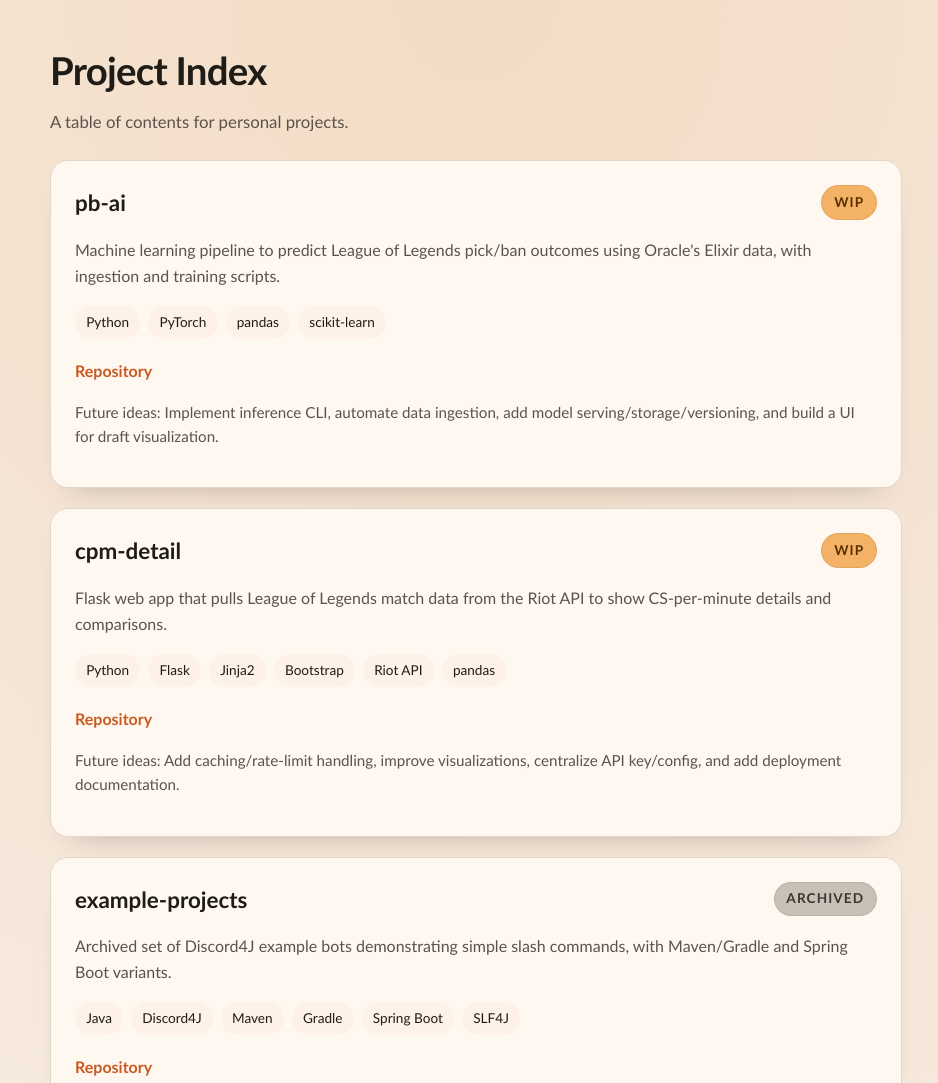
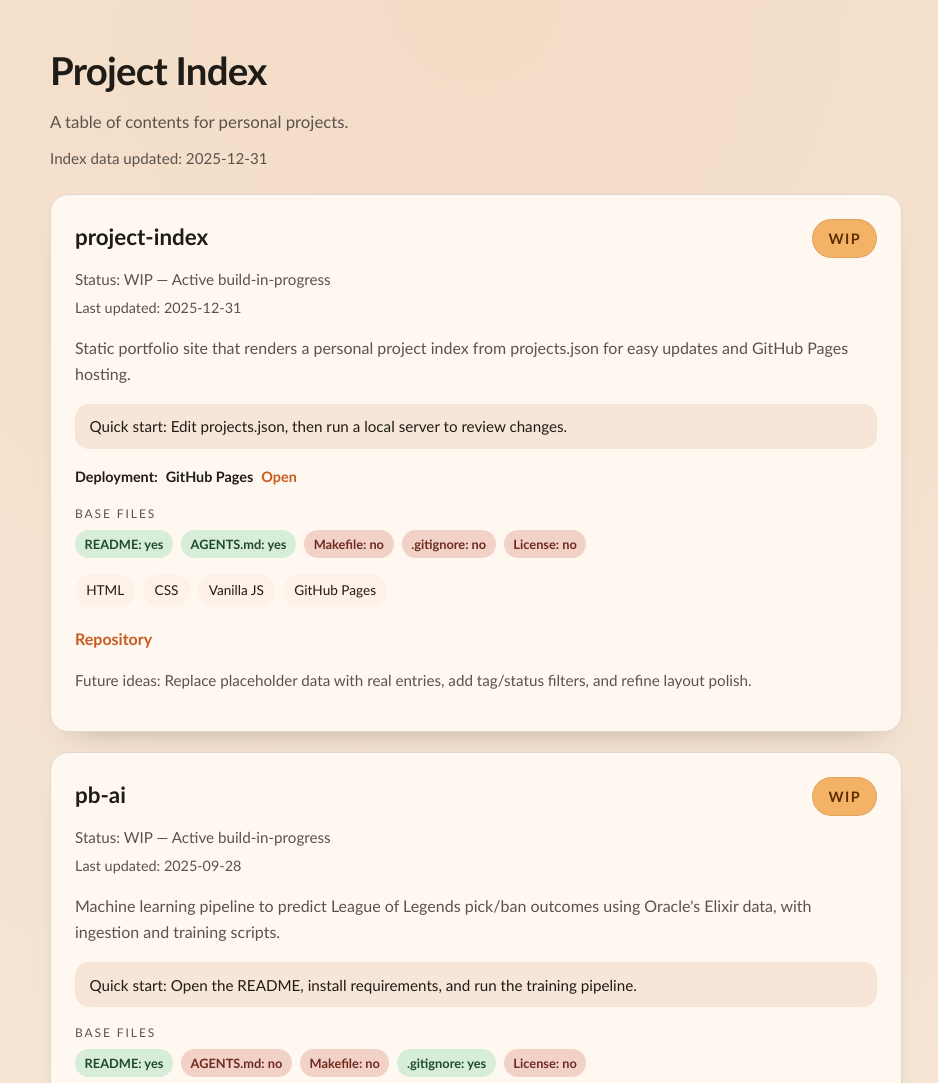
Before and after one commit to jmirving/project-index, a plain HTML site: page index.html in a window 1280 px wide. Shown: the top 1083 px of the page, without its empty margins (164-1102 px from the left). Drawn offline with Linux system fonts and the light colour scheme.

Commit message:
Add project metadata fields and UI

```diff
--- a/index.html
+++ b/index.html
@@ -10,6 +10,7 @@
     <header>
       <h1>Project Index</h1>
       <p>A table of contents for personal projects.</p>
+      <p id="data-updated" class="data-updated"></p>
     </header>
     <main>
       <section id="projects" aria-live="polite"></section>
--- a/projects.json
+++ b/projects.json
@@ -1,86 +1,297 @@
-[
+{
+  "updatedAt": "2025-12-31",
+  "projects": [
     {
       "name": "pb-ai",
       "repo": "https://github.com/jmirving/ai-pb",
       "status": "WIP",
-    "tech": ["Python", "PyTorch", "pandas", "scikit-learn"],
+      "lastUpdated": "2025-09-28",
+      "tech": [
+        "Python",
+        "PyTorch",
+        "pandas",
+        "scikit-learn"
+      ],
       "description": "Machine learning pipeline to predict League of Legends pick/ban outcomes using Oracle's Elixir data, with ingestion and training scripts.",
-    "future": "Implement inference CLI, automate data ingestion, add model serving/storage/versioning, and build a UI for draft visualization."
+      "future": "Implement inference CLI, automate data ingestion, add model serving/storage/versioning, and build a UI for draft visualization.",
+      "baseFiles": {
+        "readme": true,
+        "agents": false,
+        "make": false,
+        "gitignore": true,
+        "license": false
+      },
+      "quickStart": "Open the README, install requirements, and run the training pipeline.",
+      "order": 2,
+      "deploy": {
+        "type": null,
+        "url": null
+      }
     },
     {
       "name": "cpm-detail",
       "repo": "https://github.com/jmirving/cpm-detail",
       "status": "WIP",
-    "tech": ["Python", "Flask", "Jinja2", "Bootstrap", "Riot API", "pandas"],
+      "lastUpdated": "2024-12-23",
+      "tech": [
+        "Python",
+        "Flask",
+        "Jinja2",
+        "Bootstrap",
+        "Riot API",
+        "pandas"
+      ],
       "description": "Flask web app that pulls League of Legends match data from the Riot API to show CS-per-minute details and comparisons.",
-    "future": "Add caching/rate-limit handling, improve visualizations, centralize API key/config, and add deployment documentation."
+      "future": "Add caching/rate-limit handling, improve visualizations, centralize API key/config, and add deployment documentation.",
+      "baseFiles": {
+        "readme": false,
+        "agents": false,
+        "make": false,
+        "gitignore": true,
+        "license": false
+      },
+      "quickStart": "Read the README, add your Riot API key, and start the Flask app.",
+      "order": 4,
+      "deploy": {
+        "type": "Render",
+        "url": null
+      }
     },
     {
       "name": "example-projects",
       "repo": "https://github.com/jmirving/example-projects",
       "status": "Archived",
-    "tech": ["Java", "Discord4J", "Maven", "Gradle", "Spring Boot", "SLF4J"],
-    "description": "Archived set of Discord4J example bots demonstrating simple slash commands, with Maven/Gradle and Spring Boot variants."
+      "lastUpdated": "2022-02-08",
+      "tech": [
+        "Java",
+        "Discord4J",
+        "Maven",
+        "Gradle",
+        "Spring Boot",
+        "SLF4J"
+      ],
+      "description": "Archived set of Discord4J example bots demonstrating simple slash commands, with Maven/Gradle and Spring Boot variants.",
+      "baseFiles": {
+        "readme": true,
+        "agents": false,
+        "make": false,
+        "gitignore": true,
+        "license": false
+      },
+      "order": 9,
+      "quickStart": null,
+      "deploy": {
+        "type": null,
+        "url": null
+      }
     },
     {
       "name": "project-index",
       "repo": "https://github.com/jmirving/project-index",
       "status": "WIP",
-    "tech": ["HTML", "CSS", "Vanilla JS", "GitHub Pages"],
+      "lastUpdated": "2025-12-31",
+      "tech": [
+        "HTML",
+        "CSS",
+        "Vanilla JS",
+        "GitHub Pages"
+      ],
       "description": "Static portfolio site that renders a personal project index from projects.json for easy updates and GitHub Pages hosting.",
-    "future": "Replace placeholder data with real entries, add tag/status filters, and refine layout polish."
+      "future": "Replace placeholder data with real entries, add tag/status filters, and refine layout polish.",
+      "baseFiles": {
+        "readme": true,
+        "agents": true,
+        "make": false,
+        "gitignore": false,
+        "license": false
+      },
+      "quickStart": "Edit projects.json, then run a local server to review changes.",
+      "order": 1,
+      "deploy": {
+        "type": "GitHub Pages",
+        "url": "https://jmirving.github.io/project-index/"
+      }
     },
     {
       "name": "java-collection-archive",
       "repo": "https://github.com/jmirving/java-collection-archive",
       "status": "Archived",
-    "tech": ["Java", "Spring Boot", "Thymeleaf", "MySQL", "Gradle"],
-    "description": "Archived collection repo for prior Java projects."
+      "lastUpdated": null,
+      "tech": [
+        "Java",
+        "Spring Boot",
+        "Thymeleaf",
+        "MySQL",
+        "Gradle"
+      ],
+      "description": "Archived collection repo for prior Java projects.",
+      "baseFiles": {
+        "readme": null,
+        "agents": null,
+        "make": null,
+        "gitignore": null,
+        "license": null
+      },
+      "order": 10,
+      "quickStart": null,
+      "deploy": {
+        "type": null,
+        "url": null
+      }
     },
     {
       "name": "ScanReconciliationTool",
       "repo": "https://github.com/jmirving/ScanReconciliationTool",
-    "status": "Archived",
-    "tech": ["Java", "Spring Boot", "Thymeleaf", "Spring Security", "JPA", "Gradle"],
-    "description": "Archived portfolio demo of a Spring Boot web app for reconciling scan metadata across systems like SonarQube, Bitbucket, and Alfabet."
+      "status": "Demo",
+      "lastUpdated": null,
+      "tech": [
+        "Java",
+        "Spring Boot",
+        "Thymeleaf",
+        "Spring Security",
+        "JPA",
+        "Gradle"
+      ],
+      "description": "Archived portfolio demo of a Spring Boot web app for reconciling scan metadata across systems like SonarQube, Bitbucket, and Alfabet.",
+      "baseFiles": {
+        "readme": null,
+        "agents": null,
+        "make": null,
+        "gitignore": null,
+        "license": null
+      },
+      "order": 8,
+      "quickStart": null,
+      "deploy": {
+        "type": null,
+        "url": null
+      }
     },
     {
       "name": "SpaceProto",
       "repo": "https://github.com/jmirving/SpaceProto",
       "status": "Dormant",
-    "tech": ["Unity", "C#"],
+      "lastUpdated": null,
+      "tech": [
+        "Unity",
+        "C#"
+      ],
       "description": "Unity space game prototype project with starter assets and settings.",
-    "future": "Define core gameplay loop, add basic controls, and build an initial level."
+      "future": "Define core gameplay loop, add basic controls, and build an initial level.",
+      "baseFiles": {
+        "readme": null,
+        "agents": null,
+        "make": null,
+        "gitignore": null,
+        "license": null
+      },
+      "quickStart": "Open the Unity project and play the main scene.",
+      "order": 5,
+      "deploy": {
+        "type": null,
+        "url": null
+      }
     },
     {
       "name": "unity-collection-archive",
       "repo": "https://github.com/jmirving/unity-collection-archive",
       "status": "Archived",
-    "tech": ["Unity", "C#"],
-    "description": "Archived collection repo for prior Unity projects."
+      "lastUpdated": null,
+      "tech": [
+        "Unity",
+        "C#"
+      ],
+      "description": "Archived collection repo for prior Unity projects.",
+      "baseFiles": {
+        "readme": null,
+        "agents": null,
+        "make": null,
+        "gitignore": null,
+        "license": null
+      },
+      "order": 11,
+      "quickStart": null,
+      "deploy": {
+        "type": null,
+        "url": null
+      }
     },
     {
       "name": "ai-pb-data-download-cron",
       "repo": "https://github.com/jmirving/ai-pb-data-download-cron",
       "status": "Idea",
-    "tech": ["Java", "Gradle"],
+      "lastUpdated": null,
+      "tech": [
+        "Java",
+        "Gradle"
+      ],
       "description": "Cron-style downloader intended to gather, parse, and store data for the AI pick/ban service.",
-    "future": "Implement download/parsing pipeline, schedule runs, and add storage targets for processed datasets."
+      "future": "Implement download/parsing pipeline, schedule runs, and add storage targets for processed datasets.",
+      "baseFiles": {
+        "readme": null,
+        "agents": null,
+        "make": null,
+        "gitignore": null,
+        "license": null
+      },
+      "quickStart": "Draft the download pipeline and wire up a scheduler entry point.",
+      "order": 6,
+      "deploy": {
+        "type": null,
+        "url": null
+      }
     },
     {
       "name": "discord-jungle-score-bot",
       "repo": "https://github.com/jmirving/discord-jungle-score-bot",
       "status": "WIP",
-    "tech": ["Java", "Spring Boot", "JDA", "H2", "Gradle"],
+      "lastUpdated": null,
+      "tech": [
+        "Java",
+        "Spring Boot",
+        "JDA",
+        "H2",
+        "Gradle"
+      ],
       "description": "Discord bot for tracking League of Legends jungle clear times with slash commands and embedded leaderboard logic.",
-    "future": "Add deployment docs, improve admin workflows, and expand stats/leaderboard views."
+      "future": "Add deployment docs, improve admin workflows, and expand stats/leaderboard views.",
+      "baseFiles": {
+        "readme": null,
+        "agents": null,
+        "make": null,
+        "gitignore": null,
+        "license": null
+      },
+      "quickStart": "Review the README, configure the bot token, and launch the bot.",
+      "order": 3,
+      "deploy": {
+        "type": null,
+        "url": null
+      }
     },
     {
       "name": "simple-draft-ui",
       "repo": "https://github.com/jmirving/simple-draft-ui",
       "status": "Idea",
-    "tech": ["TBD"],
+      "lastUpdated": null,
+      "tech": [
+        "TBD"
+      ],
       "description": "Draft UI concept for managing player champion pools and team comp types.",
-    "future": "Define data model and build a basic interactive prototype."
+      "future": "Define data model and build a basic interactive prototype.",
+      "baseFiles": {
+        "readme": null,
+        "agents": null,
+        "make": null,
+        "gitignore": null,
+        "license": null
+      },
+      "quickStart": "Define a minimal data model and build a quick HTML prototype.",
+      "order": 7,
+      "deploy": {
+        "type": null,
+        "url": null
+      }
     }
   ]
+}
--- a/script.js
+++ b/script.js
@@ -1,4 +1,5 @@
 const projectsContainer = document.querySelector("#projects");
+const dataUpdatedLabel = document.querySelector("#data-updated");
 
 const createElement = (tag, className, text) => {
   const element = document.createElement(tag);
@@ -40,8 +41,23 @@ const STATUS_CONFIG = {
   Dormant: {
     label: "Dormant",
     className: "status-dormant",
-    description: "Paused or inactive",
+    description: "Inactive, no recent attention",
   },
+};
+
+const formatDate = (value) => {
+  if (!value) {
+    return "Unknown";
+  }
+  if (typeof value === "string") {
+    if (/^\\d{4}-\\d{2}-\\d{2}$/.test(value)) {
+      return value;
+    }
+    if (value.includes("T")) {
+      return value.split("T")[0];
+    }
+  }
+  return value;
 };
 
 const renderProject = (project) => {
@@ -63,10 +79,92 @@ const renderProject = (project) => {
 
   header.append(title, statusWrap);
   card.appendChild(header);
+  const meta = createElement("div", "project-meta");
+  const statusDetail = createElement(
+    "p",
+    "project-status-detail",
+    statusMeta.description
+      ? `Status: ${statusMeta.label} — ${statusMeta.description}`
+      : `Status: ${statusMeta.label}`
+  );
+  const lastUpdated = createElement(
+    "p",
+    "project-last-updated",
+    `Last updated: ${formatDate(project.lastUpdated)}`
+  );
+  meta.append(statusDetail, lastUpdated);
+  card.appendChild(meta);
 
   card.appendChild(
     createElement("p", "project-description", project.description)
   );
+
+  if (project.quickStart) {
+    const quickStart = createElement(
+      "p",
+      "project-quick-start",
+      `Quick start: ${project.quickStart}`
+    );
+    card.appendChild(quickStart);
+  }
+
+  if (project.deploy?.type) {
+    const deploy = createElement("div", "project-deploy");
+    const deployLabel = createElement(
+      "span",
+      "project-deploy-label",
+      "Deployment:"
+    );
+    const deployType = createElement(
+      "span",
+      "project-deploy-type",
+      project.deploy.type
+    );
+    deploy.append(deployLabel, deployType);
+    if (project.deploy.url) {
+      const deployLink = createElement(
+        "a",
+        "project-deploy-link",
+        "Open"
+      );
+      deployLink.href = project.deploy.url;
+      deployLink.target = "_blank";
+      deployLink.rel = "noopener noreferrer";
+      deploy.appendChild(deployLink);
+    }
+    card.appendChild(deploy);
+  }
+
+  if (project.baseFiles) {
+    const baseSection = createElement("div", "project-base-files");
+    baseSection.appendChild(
+      createElement("p", "project-base-title", "Base files")
+    );
+    const baseList = createElement("ul", "project-base-list");
+    const baseLabels = {
+      readme: "README",
+      agents: "AGENTS.md",
+      make: "Makefile",
+      gitignore: ".gitignore",
+      license: "License",
+    };
+    Object.entries(baseLabels).forEach(([key, label]) => {
+      if (!(key in project.baseFiles)) {
+        return;
+      }
+      const value = project.baseFiles[key];
+      const status =
+        value === true ? "present" : value === false ? "missing" : "unknown";
+      const item = createElement(
+        "li",
+        `project-base-item base-${status}`,
+        `${label}: ${status === "present" ? "yes" : status === "missing" ? "no" : "unknown"}`
+      );
+      baseList.appendChild(item);
+    });
+    baseSection.appendChild(baseList);
+    card.appendChild(baseSection);
+  }
 
   if (Array.isArray(project.tech) && project.tech.length > 0) {
     const techList = createElement("ul", "project-tech");
@@ -112,6 +210,17 @@ const renderProjects = (projects) => {
   });
 };
 
+const sortProjects = (projects) => {
+  return [...projects].sort((a, b) => {
+    const orderA = Number.isFinite(a.order) ? a.order : Number.MAX_SAFE_INTEGER;
+    const orderB = Number.isFinite(b.order) ? b.order : Number.MAX_SAFE_INTEGER;
+    if (orderA !== orderB) {
+      return orderA - orderB;
+    }
+    return (a.name || "").localeCompare(b.name || "");
+  });
+};
+
 const start = async () => {
   if (!projectsContainer) {
     return;
@@ -125,12 +234,20 @@ const start = async () => {
       throw new Error("Failed to load project data.");
     }
 
-    const projects = await response.json();
+    const data = await response.json();
+    const projects = Array.isArray(data) ? data : data?.projects;
     if (!Array.isArray(projects)) {
       throw new Error("Project data is not an array.");
     }
 
-    renderProjects(projects);
+    if (dataUpdatedLabel) {
+      const updatedAt = Array.isArray(data) ? null : data?.updatedAt;
+      dataUpdatedLabel.textContent = updatedAt
+        ? `Index data updated: ${formatDate(updatedAt)}`
+        : "";
+    }
+
+    renderProjects(sortProjects(projects));
   } catch (error) {
     const isFileProtocol = window.location.protocol === "file:";
     projectsContainer.textContent = isFileProtocol
--- a/style.css
+++ b/style.css
@@ -23,6 +23,12 @@
   --status-dormant-ink: #5a4333;
   --status-unknown-bg: #e7e1da;
   --status-unknown-ink: #4f4a43;
+  --base-present-bg: #d6edd8;
+  --base-present-ink: #1f4a2b;
+  --base-missing-bg: #f2d1c7;
+  --base-missing-ink: #6f2a1f;
+  --base-unknown-bg: #ece5dd;
+  --base-unknown-ink: #4f4a43;
 }
 
 * {
@@ -59,6 +65,12 @@ header p {
   margin: 0;
   color: var(--muted);
   font-size: 1.05rem;
+}
+
+.data-updated {
+  margin-top: 0.6rem;
+  font-size: 0.95rem;
+  color: var(--muted);
 }
 
 main {
@@ -99,13 +111,74 @@ main {
 }
 
 .project-status-label {
-  font-size: 0.85rem;
-  letter-spacing: 0.08em;
+  font-size: 0.9rem;
+  letter-spacing: 0.1em;
   text-transform: uppercase;
-  padding: 0.4rem 0.8rem;
+  padding: 0.5rem 1rem;
   border-radius: 999px;
   font-weight: 700;
   box-shadow: inset 0 0 0 1px rgba(0, 0, 0, 0.08);
+}
+
+.project-meta {
+  display: grid;
+  gap: 0.3rem;
+  margin: 0.55rem 0 0.9rem;
+}
+
+.project-status-detail {
+  margin: 0;
+  font-size: 0.95rem;
+  color: var(--muted);
+}
+
+.project-last-updated {
+  margin: 0;
+  font-size: 0.9rem;
+  color: var(--muted);
+}
+
+.project-base-files {
+  margin: 0 0 1rem;
+}
+
+.project-base-title {
+  margin: 0 0 0.4rem;
+  font-size: 0.75rem;
+  letter-spacing: 0.16em;
+  text-transform: uppercase;
+  color: var(--muted);
+}
+
+.project-base-list {
+  list-style: none;
+  display: flex;
+  flex-wrap: wrap;
+  gap: 0.5rem;
+  padding: 0;
+  margin: 0;
+}
+
+.project-base-item {
+  font-size: 0.8rem;
+  padding: 0.25rem 0.6rem;
+  border-radius: 999px;
+  font-weight: 600;
+}
+
+.base-present {
+  background: var(--base-present-bg);
+  color: var(--base-present-ink);
+}
+
+.base-missing {
+  background: var(--base-missing-bg);
+  color: var(--base-missing-ink);
+}
+
+.base-unknown {
+  background: var(--base-unknown-bg);
+  color: var(--base-unknown-ink);
 }
 
 
@@ -147,6 +220,41 @@ main {
 .project-description {
   margin: 1rem 0 1.1rem;
   color: var(--muted);
+}
+
+.project-quick-start {
+  margin: 0 0 1rem;
+  padding: 0.65rem 0.9rem;
+  border-radius: 14px;
+  background: #f7e6d7;
+  color: var(--ink);
+  font-size: 0.95rem;
+}
+
+.project-deploy {
+  display: flex;
+  flex-wrap: wrap;
+  gap: 0.5rem;
+  align-items: center;
+  margin: 0 0 1rem;
+  font-size: 0.9rem;
+  color: var(--muted);
+}
+
+.project-deploy-label,
+.project-deploy-type {
+  font-weight: 600;
+  color: var(--ink);
+}
+
+.project-deploy-link {
+  text-decoration: none;
+  color: var(--accent);
+  font-weight: 600;
+}
+
+.project-deploy-link:hover {
+  text-decoration: underline;
 }
 
 .project-tech {
```
Also changed, not shown: 3 other files. Lines whose indentation alone changed are shown as unchanged.
